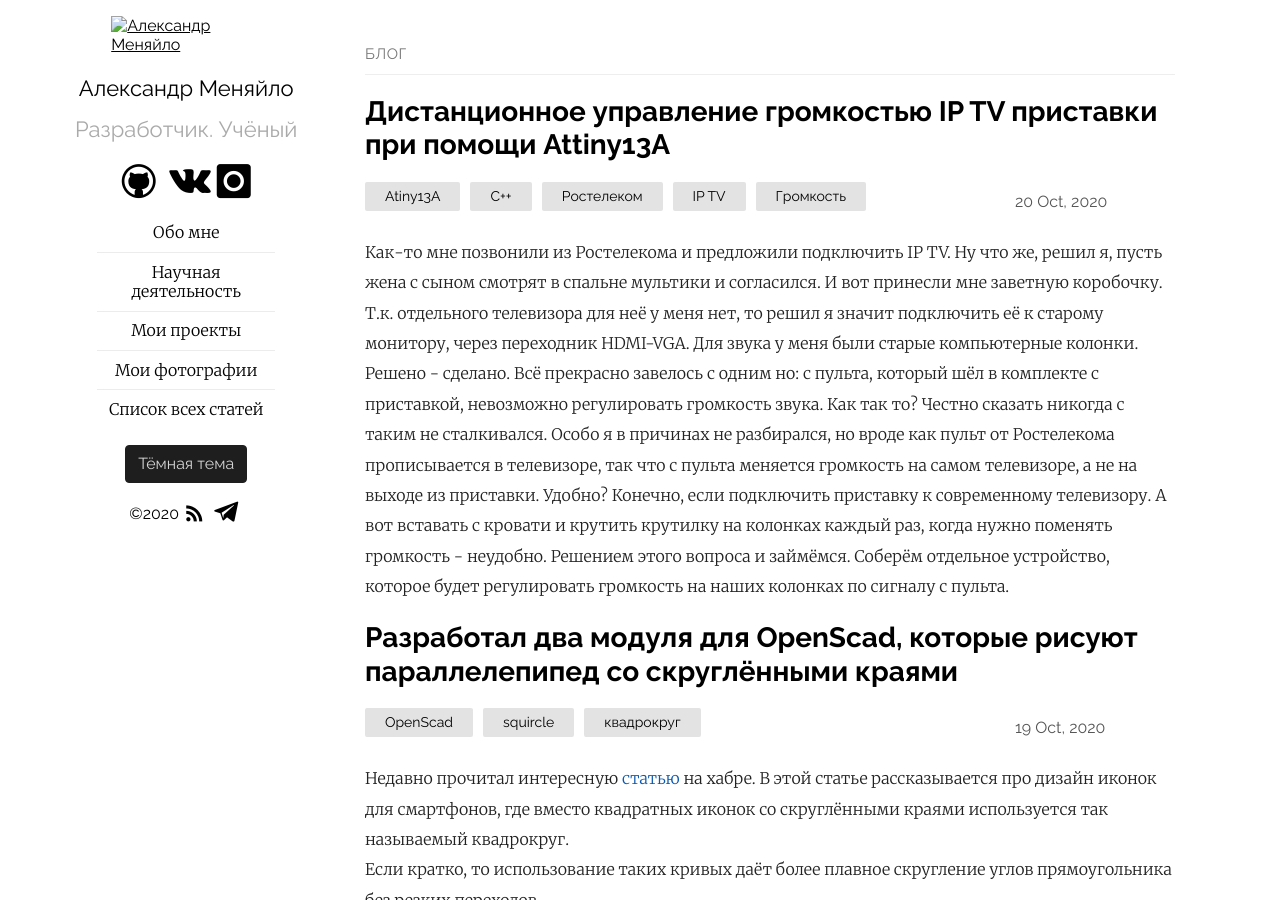
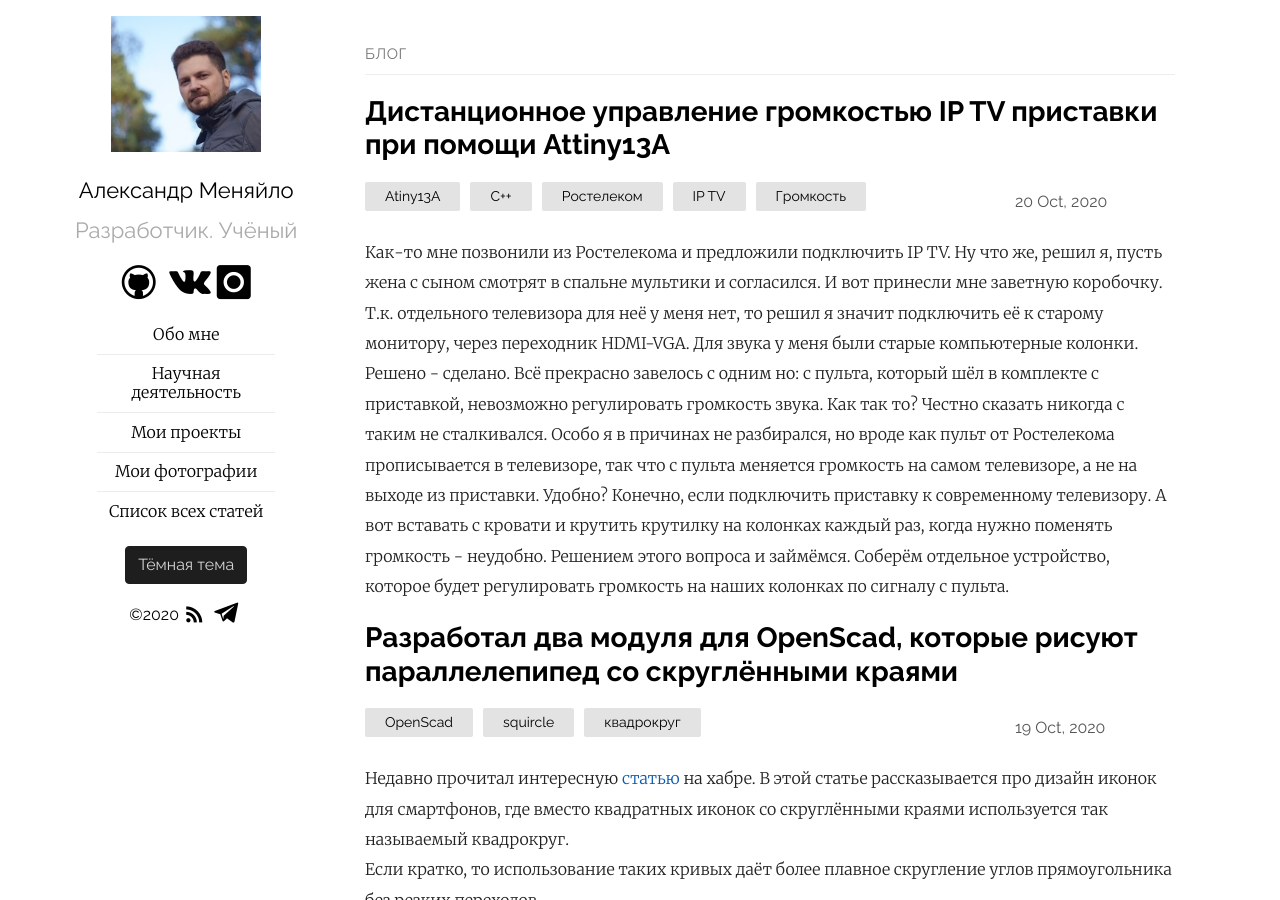
Before and after one commit to Mendeo/mendeo.github.io, a Jekyll site: the page built from index.md, in a window 1280 px wide and 900 px high. Built offline with Jekyll 4.4.1, drawn with Linux system fonts in a browser that asks for light colours.

Commit message:
Исправил путь к аватарке.

```diff
--- a/_config.yml
+++ b/_config.yml
@@ -4,11 +4,6 @@ email: thesolve@mail.ru
 collections:
   posts:
     permalink: /posts/:title:output_ext
-
-#Мои настройки
-mendeo:
-  avatar: /assets/avatar.jpg
-  feed: true
 
 #For SEO (jekyll-seo-tag)
 description: Персональный сайт Александра Меняйло.
--- a/_layouts/default.html
+++ b/_layouts/default.html
@@ -6,7 +6,7 @@
 	<body>
 		<main class="container">
 			<section class="about">
-				<a href="{{ site.baseurl }}/"><img src="{{ site.mendeo.avatar }}" alt="{{ site.plainwhite.name }}"></a>
+				<a href="{{ site.baseurl }}/"><img src="{% link assets/images/avatar.jpg %}" alt="{{ site.plainwhite.name }}"></a>
 				<h2 id="title">
 					<a href="{{ site.baseurl }}/">{{ site.plainwhite.name }}</a>
 				</h2>
```
